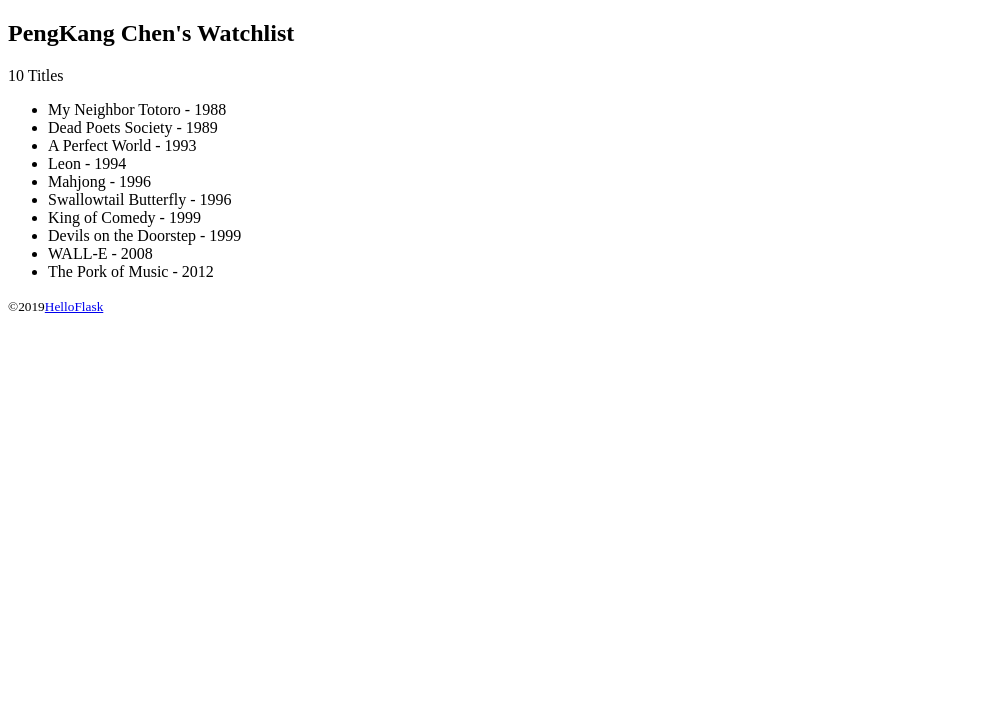
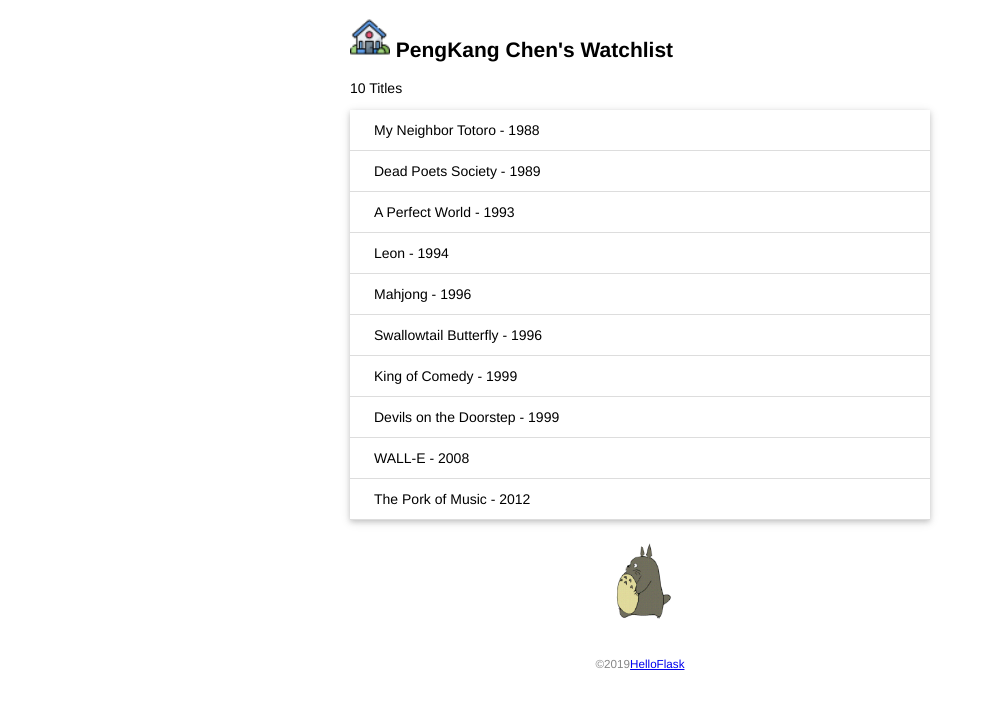
Before and after one commit to cmk271314/watchlist, a Flask app: page / in a window 1280 px wide. Shown: the top 709 px of the page, without its empty margins (0-988 px from the left). Run offline with Flask 2, Linux system fonts and the light colour scheme.

Commit message:
Add static files

```diff
--- /dev/null
+++ b/static/css/style.css
@@ -0,0 +1,54 @@
+/*页面整体*/
+
+body {
+    margin: auto;
+    max-width: 580px;
+    font-size: 14px;
+    font-family: Helvetica, Arial, sans-serif;
+}
+
+
+/*页脚*/
+
+footer {
+    color: #888;
+    margin-top: 15px;
+    text-align: center;
+    padding: 10px;
+
+}
+
+/*头像*/
+.avatar {
+    width: 40px;
+}
+
+/*电影列表*/
+.move-list {
+    list-style-type: none;
+    padding: 0px;
+    margin-bottom: 10px;
+    box-shadow: 0 2px 5px 0 rgba(0, 0, 0, 0.16), 0 2px 10px 0 rgba(0, 0, 0, 0.12);
+}
+
+.move-list li {
+    padding: 12px 24px;
+    border-bottom: 1px solid #ddd;
+}
+
+.move-list li :last-child {
+    border-bottom: none;
+}
+
+.move-list li:hover {
+    background: #f8f9fa;
+
+}
+
+
+/*龙猫图片*/
+.totoro {
+    display: block;
+    margin: 0 auto;
+    height: 100px;
+}
--- a/templates/index.html
+++ b/templates/index.html
@@ -1,23 +1,29 @@
 <!DOCTYPE html>
 <html>
+
 <head>
     <meta charset="utf-8">
-		<title>{{name}}'s Watchlist</title>
+    <title>{{ name }}'s Watchlist</title>
+    <link rel="icon" href="{{ url_for('static',filename='favorite.png') }}">
+    <link rel="stylesheet" href="{{ url_for('static',filename='css/style.css') }}" type="text/css">
+</head>
 
-	</head>
 <body>
-		<h2>{{name}}'s Watchlist</h2>
+<h2><img alt="Avatar" class="avatar" src="{{ url_for('static',filename='images/home.png') }}"> {{ name }}'s Watchlist
+</h2>
 {# 使用 length 过滤器获取 movies 变量的长度 #}
-		<p>{{ movies|length}} Titles</p>
-		<ul>
+<p>{{ movies|length }} Titles</p>
+<ul class="move-list">
     {% for movie in movies %}
-			<li>{{movie.title }} - {{movie.year}}</li>
+        <li>{{ movie.title }} - {{ movie.year }}</li>
     {% endfor %}
 </ul>
+<img alt="Walking Totoro" class="totoro" src="{{ url_for('static',filename='images/totoro.gif') }}">
 <footer>
     <small>&copy;2019<a href="http://helloflask.com/tutorial">HelloFlask</a>
 
     </small>
 </footer>
 </body>
+
 </html>
```
Also changed, not shown: static/favorite.png (added), static/images/home.png (added), static/images/totoro.gif (added). Lines whose indentation alone changed are shown as unchanged.
